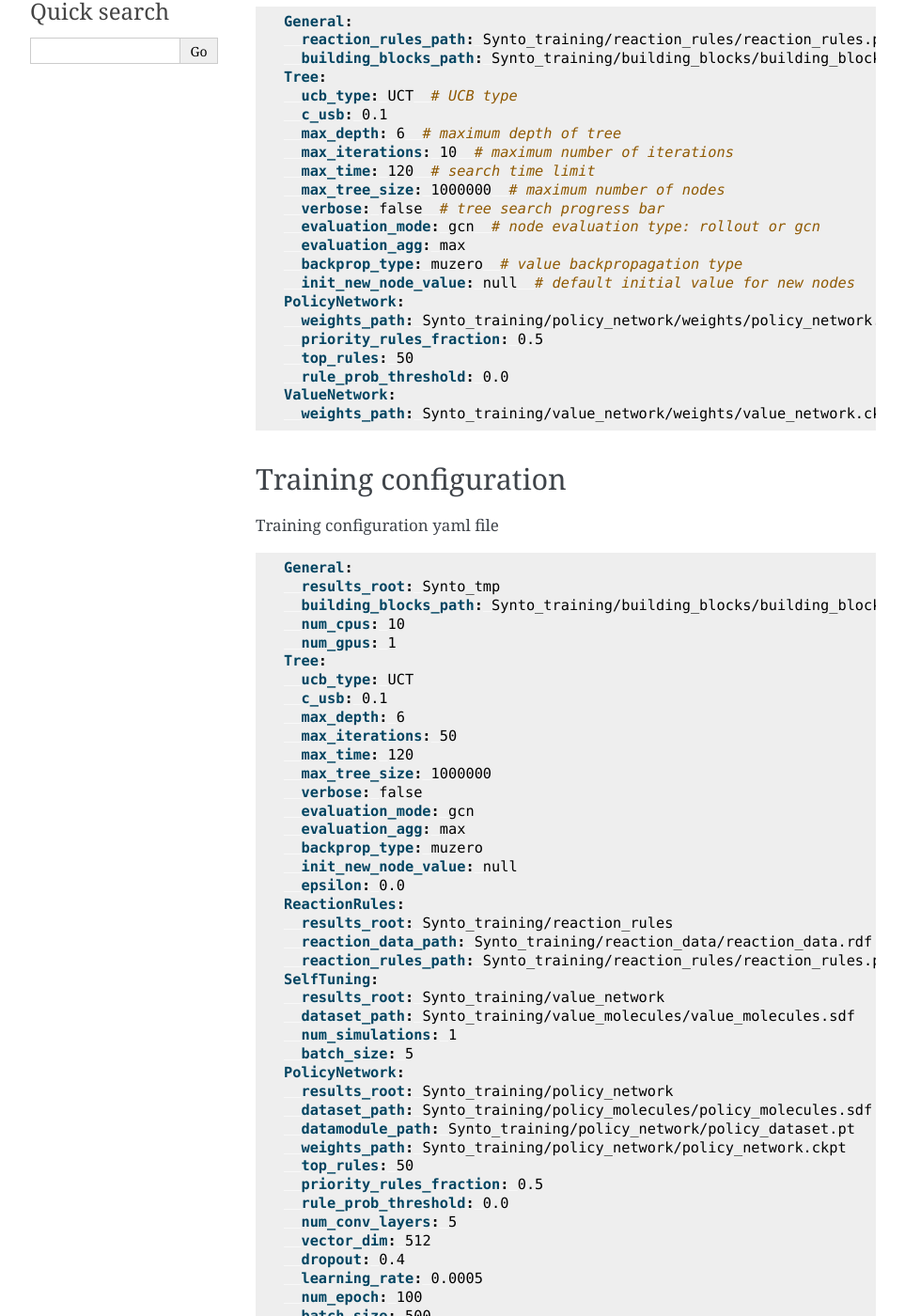
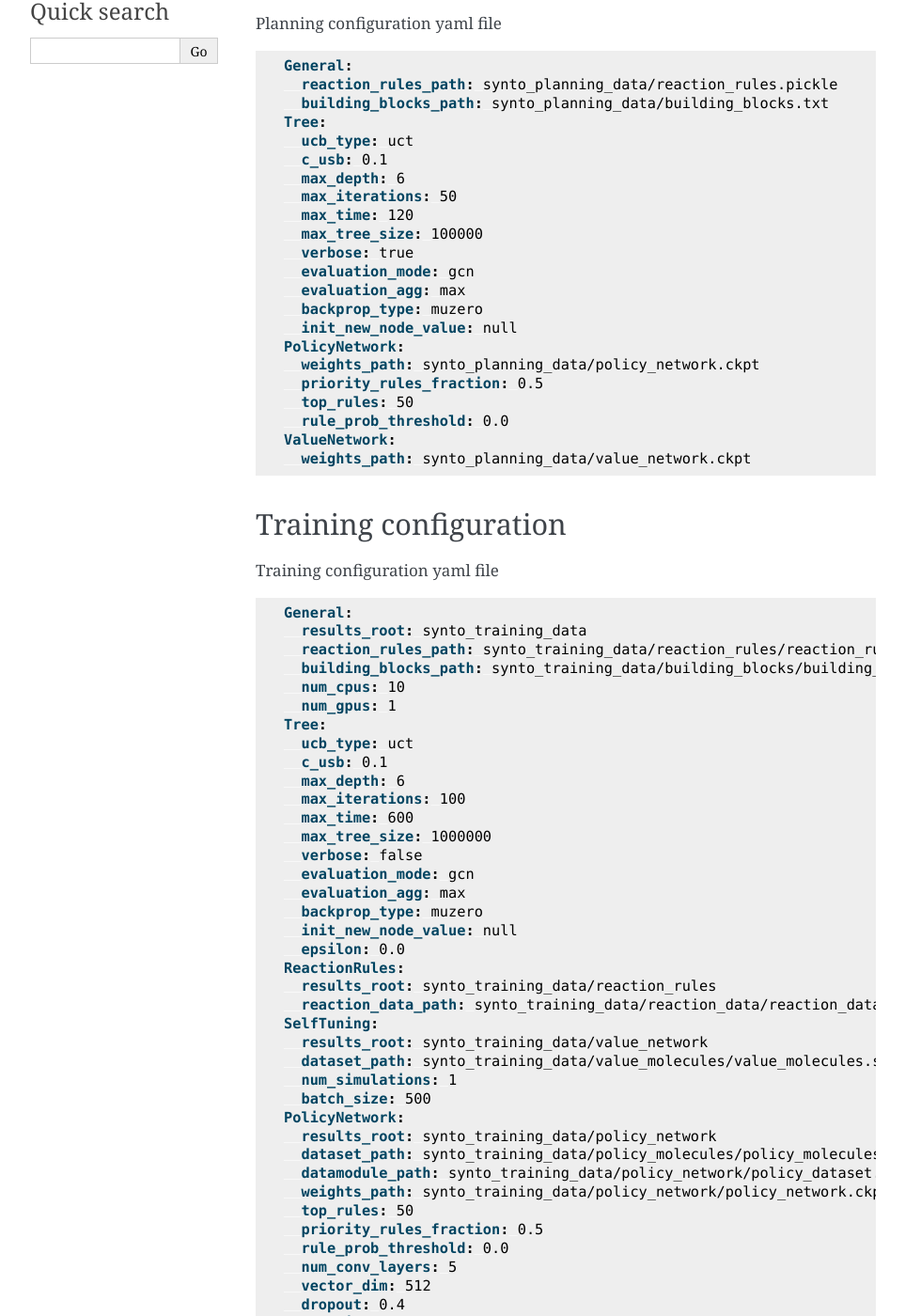
Before and after one commit to Laboratoire-de-Chemoinformatique/Synto, a Sphinx documentation site: the page built from docs/configuration.rst, in a window 1280 px wide and 1400 px high, scrolled down 250 px. Shown: the whole window at 94% size, without its empty margins (148-1111 px from the left). Built offline with Sphinx 7.4.7, drawn with Linux system fonts in a browser that asks for light colours; some of the changed text lies outside the part shown.

Commit message:
docs updates

```diff
--- a/README.rst
+++ b/README.rst
@@ -28,7 +28,7 @@ For example, on Ubuntu we can install miniconda in which we will install poetry
     # install Synto
     git clone https://github.com/Laboratoire-de-Chemoinformatique/Synto.git
 
-    # Navigate to the Synto folder and run the following command:
+    # navigate to the Synto folder and run the following command:
     cd Synto/
     poetry install --with cpu
 
--- a/docs/configuration.rst
+++ b/docs/configuration.rst
@@ -1,7 +1,8 @@
 Configuration
 ===========================
 
-Configuration
+Synto can be configured with advanced versions of configuration files that provide more flexibility in retrosynthesis
+planning and training of retrosynthetic models
 
 Planning configuration
 ---------------------------
@@ -10,27 +11,27 @@ Planning configuration yaml file
 .. code-block:: yaml
 
     General:
-      reaction_rules_path: Synto_training/reaction_rules/reaction_rules.pickle
-      building_blocks_path: Synto_training/building_blocks/building_blocks.pickle
+      reaction_rules_path: synto_planning_data/reaction_rules.pickle
+      building_blocks_path: synto_planning_data/building_blocks.txt
     Tree:
-      ucb_type: UCT  # UCB type
+      ucb_type: uct
       c_usb: 0.1
-      max_depth: 6  # maximum depth of tree
-      max_iterations: 10  # maximum number of iterations
-      max_time: 120  # search time limit
-      max_tree_size: 1000000  # maximum number of nodes
-      verbose: false  # tree search progress bar
-      evaluation_mode: gcn  # node evaluation type: rollout or gcn
+      max_depth: 6
+      max_iterations: 50
+      max_time: 120
+      max_tree_size: 100000
+      verbose: true
+      evaluation_mode: gcn
       evaluation_agg: max
-      backprop_type: muzero  # value backpropagation type
-      init_new_node_value: null  # default initial value for new nodes
+      backprop_type: muzero
+      init_new_node_value: null
     PolicyNetwork:
-      weights_path: Synto_training/policy_network/weights/policy_network.ckpt
+      weights_path: synto_planning_data/policy_network.ckpt
       priority_rules_fraction: 0.5
       top_rules: 50
       rule_prob_threshold: 0.0
     ValueNetwork:
-      weights_path: Synto_training/value_network/weights/value_network.ckpt
+      weights_path: synto_planning_data/value_network.ckpt
 
 
 Training configuration
@@ -40,16 +41,17 @@ Training configuration yaml file
 .. code-block:: yaml
 
     General:
-      results_root: Synto_tmp
-      building_blocks_path: Synto_training/building_blocks/building_blocks.pickle
+      results_root: synto_training_data
+      reaction_rules_path: synto_training_data/reaction_rules/reaction_rules.pickle
+      building_blocks_path: synto_training_data/building_blocks/building_blocks.pickle
       num_cpus: 10
       num_gpus: 1
     Tree:
-      ucb_type: UCT
+      ucb_type: uct
       c_usb: 0.1
       max_depth: 6
-      max_iterations: 50
-      max_time: 120
+      max_iterations: 100
+      max_time: 600
       max_tree_size: 1000000
       verbose: false
       evaluation_mode: gcn
@@ -58,19 +60,18 @@ Training configuration yaml file
       init_new_node_value: null
       epsilon: 0.0
     ReactionRules:
-      results_root: Synto_training/reaction_rules
-      reaction_data_path: Synto_training/reaction_data/reaction_data.rdf
-      reaction_rules_path: Synto_training/reaction_rules/reaction_rules.pickle
+      results_root: synto_training_data/reaction_rules
+      reaction_data_path: synto_training_data/reaction_data/reaction_data.rdf
     SelfTuning:
-      results_root: Synto_training/value_network
-      dataset_path: Synto_training/value_molecules/value_molecules.sdf
+      results_root: synto_training_data/value_network
+      dataset_path: synto_training_data/value_molecules/value_molecules.sdf
       num_simulations: 1
-      batch_size: 5
+      batch_size: 500
     PolicyNetwork:
-      results_root: Synto_training/policy_network
-      dataset_path: Synto_training/policy_molecules/policy_molecules.sdf
-      datamodule_path: Synto_training/policy_network/policy_dataset.pt
-      weights_path: Synto_training/policy_network/policy_network.ckpt
+      results_root: synto_training_data/policy_network
+      dataset_path: synto_training_data/policy_molecules/policy_molecules.sdf
+      datamodule_path: synto_training_data/policy_network/policy_dataset.pt
+      weights_path: synto_training_data/policy_network/policy_network.ckpt
       top_rules: 50
       priority_rules_fraction: 0.5
       rule_prob_threshold: 0.0
@@ -81,11 +82,11 @@ Training configuration yaml file
       num_epoch: 100
       batch_size: 500
     ValueNetwork:
-      results_root: Synto_training/value_network
-      weights_path: Synto_training/value_network/value_network.ckpt
+      results_root: synto_training_data/value_network
+      weights_path: synto_training_data/value_network/value_network.ckpt
       num_conv_layers: 5
       vector_dim: 512
       dropout: 0.4
       learning_rate: 0.0005
-      num_epoch: 30
+      num_epoch: 100
       batch_size: 500
```
Also changed, not shown: docs/index.rst (+10 -20 lines), docs/planning.rst (+5 -5 lines), docs/training.rst (+12 -12 lines), planning_config_default.yaml (added, +12 -0 lines), training_config.yaml (deleted, +0 -51 lines), training_config_advanced.yaml (added, +50 -0 lines), training_config_default.yaml (added, +25 -0 lines), planning_config_advanced.yaml (renamed from planning_config.yaml), 3 other files.
